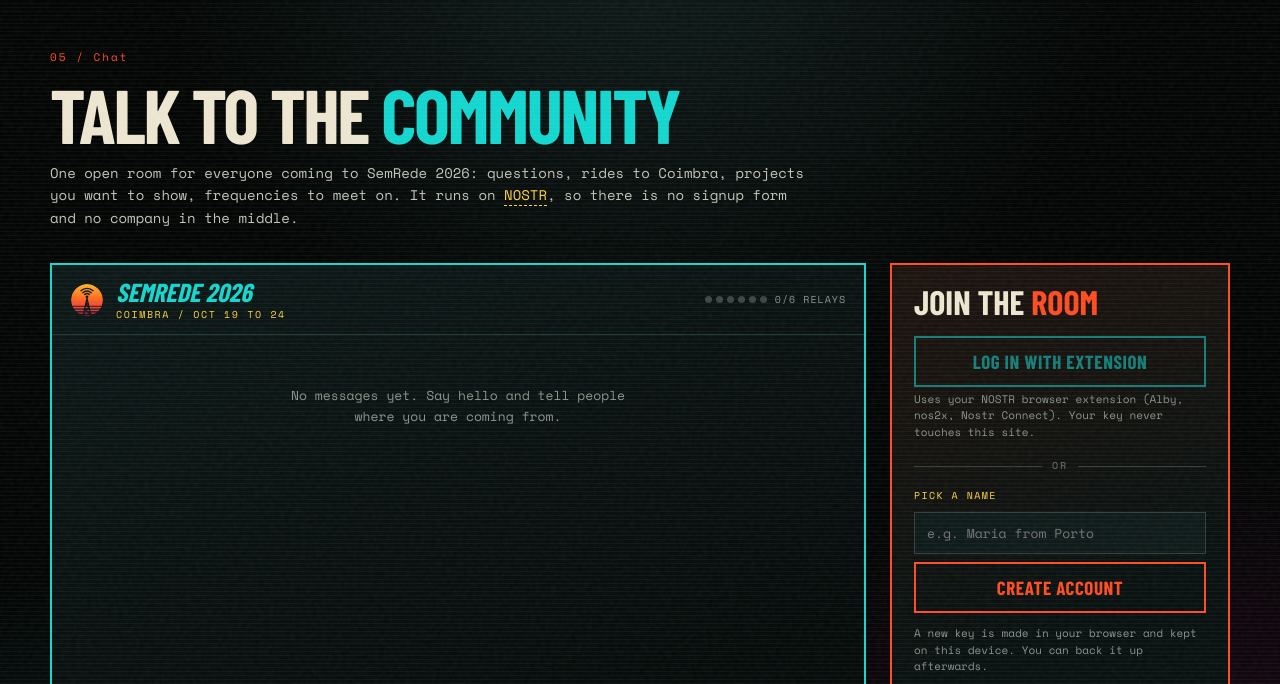
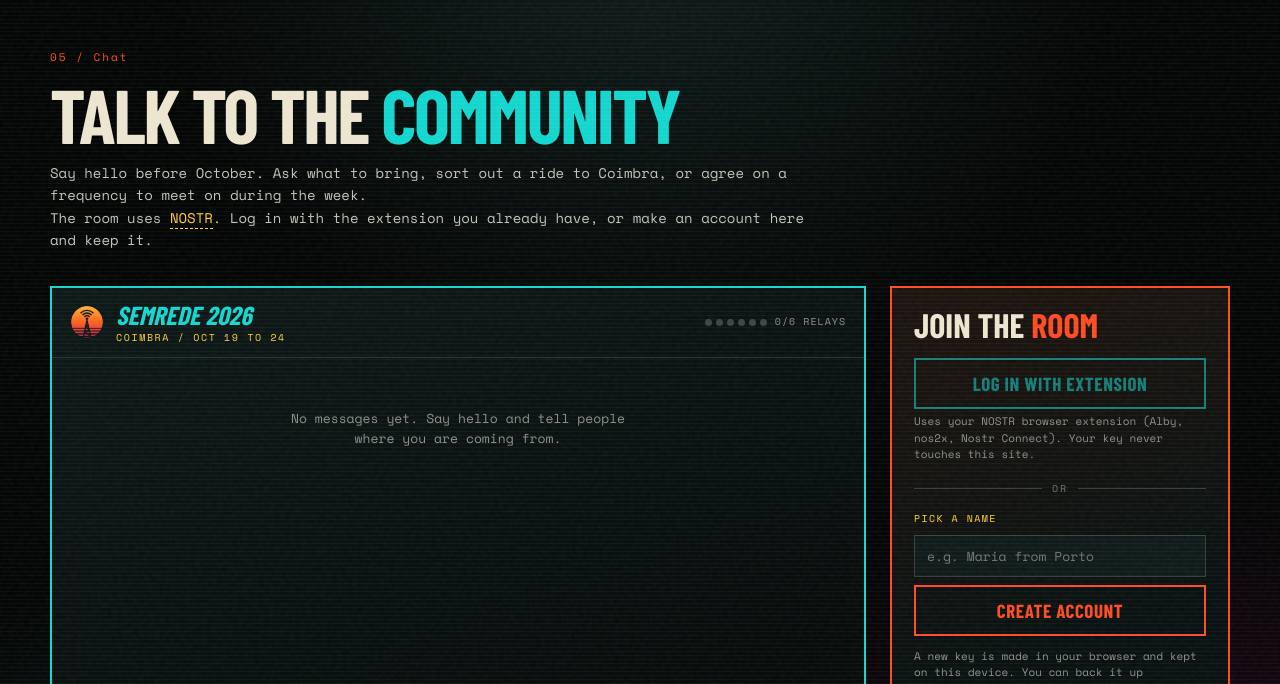
Before and after one commit to semrede/semrede.github.io, a plain HTML site: page chat.html in a window 1280 px wide. Shown: the part 89-773 px from the top of the page. Drawn offline with nearby package versions, Linux system fonts and the light colour scheme; a web font is replaced by a local one.

Commit message:
Rewrite the chat intro text in a plainer voice

```diff
--- a/chat.html
+++ b/chat.html
@@ -69,7 +69,8 @@
     <section class="chat-intro">
       <div class="section-kicker">05 / Chat</div>
       <h1>Talk to the <em>community</em></h1>
-      <p>One open room for everyone coming to SemRede 2026: questions, rides to Coimbra, projects you want to show, frequencies to meet on. It runs on <a href="https://nostr.com" target="_blank" rel="noopener">NOSTR</a>, so there is no signup form and no company in the middle.</p>
+      <p>Say hello before October. Ask what to bring, sort out a ride to Coimbra, or agree on a frequency to meet on during the week.</p>
+      <p>The room uses <a href="https://nostr.com" target="_blank" rel="noopener">NOSTR</a>. Log in with the extension you already have, or make an account here and keep it.</p>
     </section>
 
     <div class="chat-shell">
```
Also changed, not shown: index.html (+1 -1 lines).
